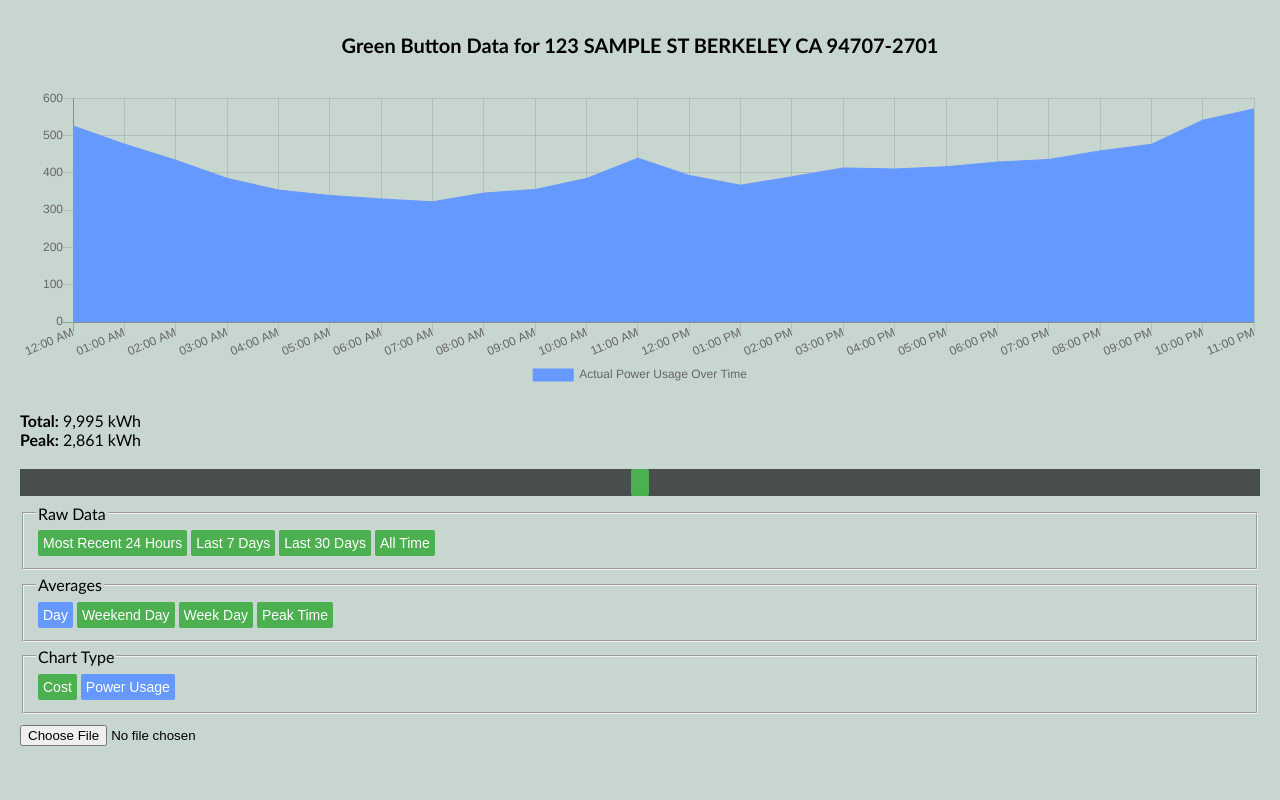
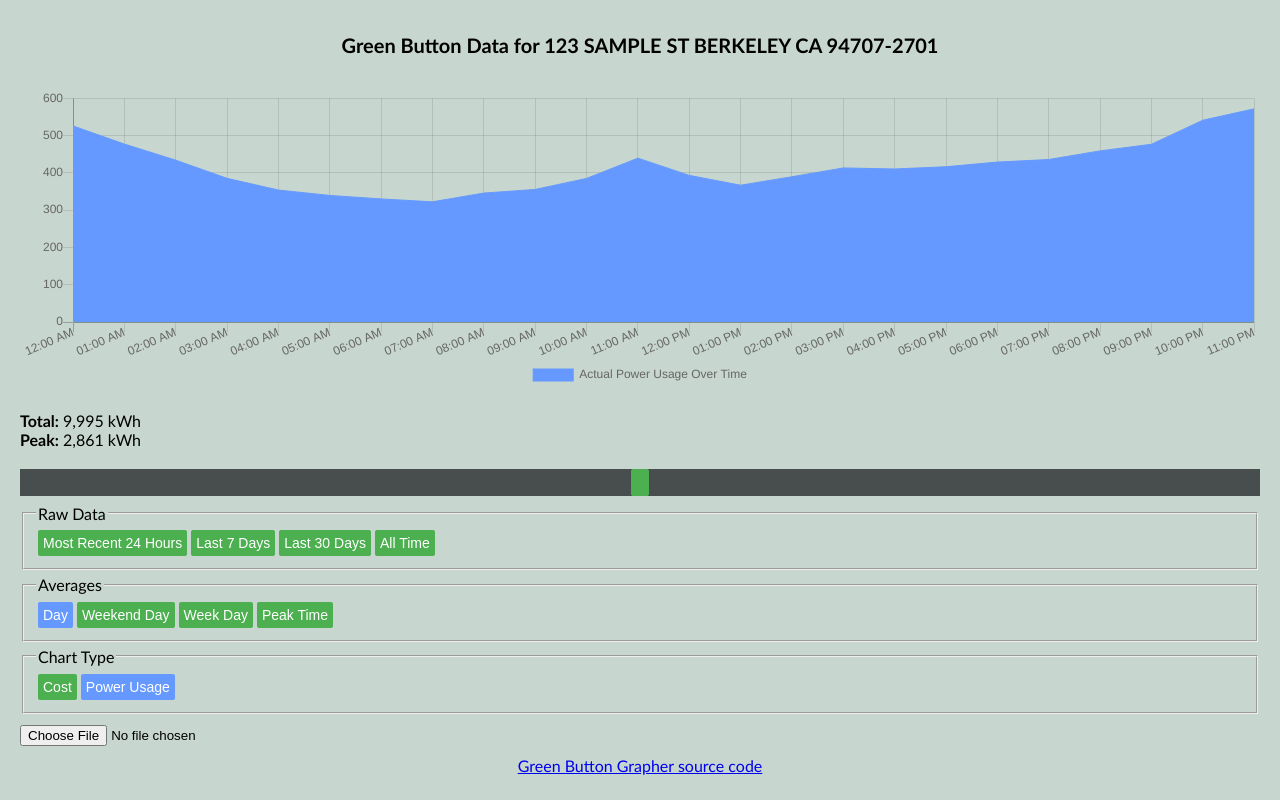
Before and after one commit to mtmckenna/green-button-grapher, a React (Create React App) app: page / in a window 1280 px wide. Built offline with nearby package versions, Linux system fonts and the light colour scheme.

Commit message:
Add link to source code and update readme

```diff
--- a/src/App.css
+++ b/src/App.css
@@ -24,3 +24,8 @@ body {
 .address > h1 {
   font-size: 20px;
 }
+
+.source-code {
+  text-align: center;
+  padding: 0 0 10px 0;
+}
--- a/src/App.jsx
+++ b/src/App.jsx
@@ -76,6 +76,9 @@ class App extends Component {
           handleFileSelected={this.handleFileSelected}
           handleFileLoaded={this.handleFileLoaded}
         />
+        <div className="source-code">
+          <a href="https://github.com/mtmckenna/green-button-grapher">Green Button Grapher source code</a>
+        </div>
       </div>
     );
   }
```
Also changed, not shown: 1 other file (tests, documents, lock files or other folders).
